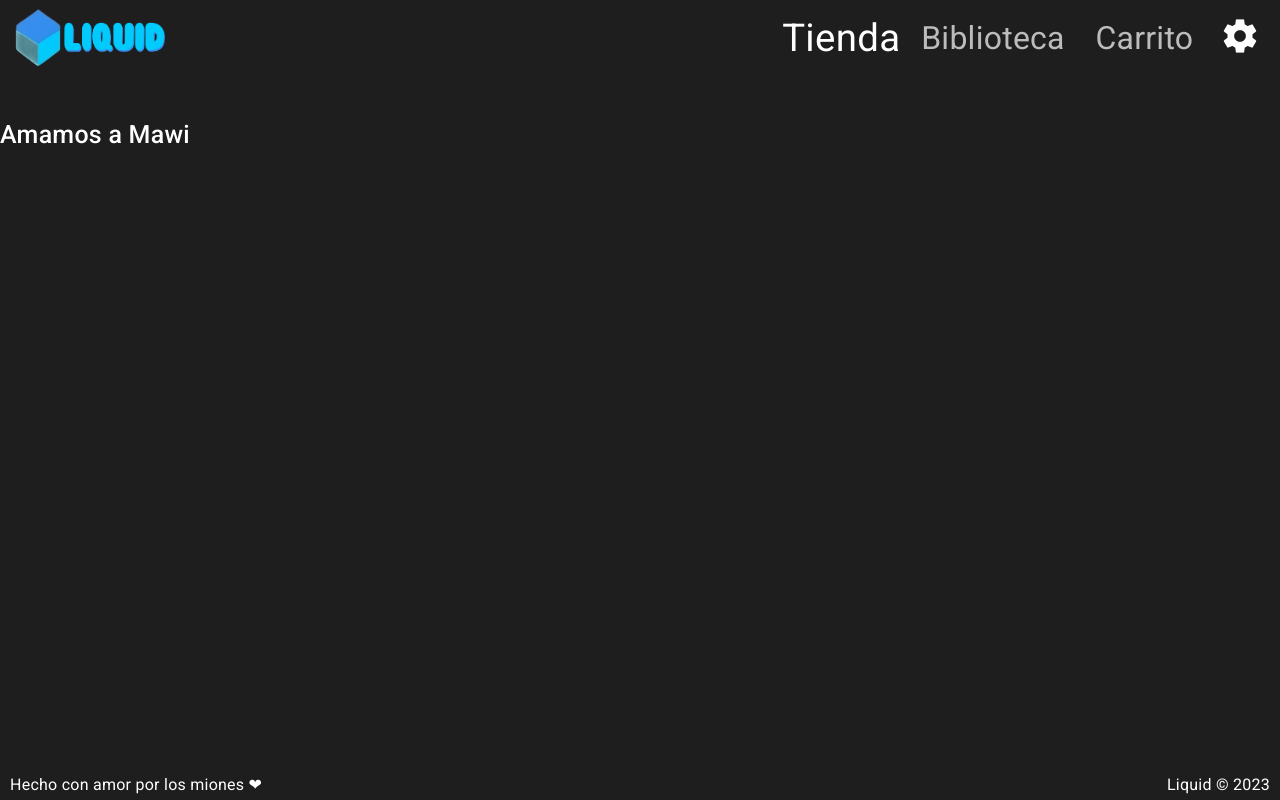
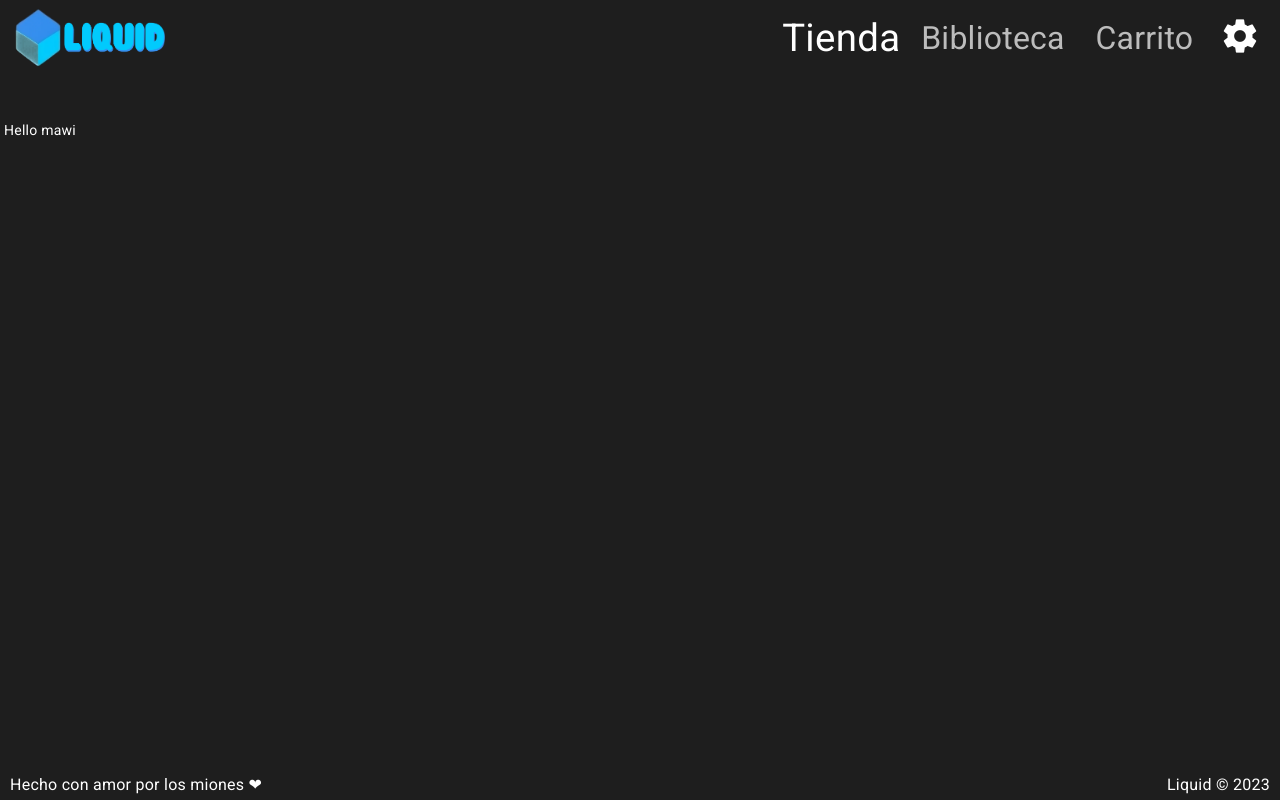
Before and after one commit to ElizondoStudios/liquid-games, an Angular app: page /inicio/tienda in a window 1280 px wide. Built offline with nearby package versions, Linux system fonts and the light colour scheme.

Commit message:
base: layout inicio hover en la navegación botón de configuración scroll en main

```diff
--- a/src/app/app.module.ts
+++ b/src/app/app.module.ts
@@ -9,6 +9,8 @@ import { LoginComponent } from './screens/login/login.component';
 import { NgbModule } from '@ng-bootstrap/ng-bootstrap';
 import { BibliotecaComponent } from './screens/biblioteca/biblioteca.component';
 import {MatIconModule} from '@angular/material/icon';
+import {MatTooltipModule} from '@angular/material/tooltip';
+import { CarritoComponent } from './screens/carrito/carrito.component';
 
 @NgModule({
   declarations: [
@@ -16,13 +18,15 @@ import {MatIconModule} from '@angular/material/icon';
     InicioComponent,
     TiendaComponent,
     LoginComponent,
-    BibliotecaComponent
+    BibliotecaComponent,
+    CarritoComponent
   ],
   imports: [
     BrowserModule,
     AppRoutingModule,
     NgbModule,
     MatIconModule,
+    MatTooltipModule,
   ],
   providers: [],
   bootstrap: [AppComponent]
--- a/src/app/layouts/inicio/inicio.component.css
+++ b/src/app/layouts/inicio/inicio.component.css
@@ -9,6 +9,9 @@
 
     .inicio main{
         height: 80vh;
+        max-height: 80vh;
+        overflow-y: auto;
+        overflow-x: hidden;
     }
 
     .inicio footer{
@@ -55,3 +58,10 @@
         width: auto;
         max-height: 60px;
     }
+#btn-config{
+    transition: all 0.25s ease-out;
+}
+
+#btn-config:hover{
+    transform: scale(1.1) rotate(-90deg);
+}
--- a/src/app/layouts/inicio/inicio.component.html
+++ b/src/app/layouts/inicio/inicio.component.html
@@ -1,16 +1,16 @@
 <div class="inicio">
     <header>
         <nav class="navbar navbar-custom">
-            <a class="titulo navbar-brand mx-3" href="#"><img src="../../../assets/logo.png" id="logo" alt="logo"></a>
+            <a class="titulo navbar-brand mx-3" routerLink="/inicio/tienda"><img src="../../../assets/logo.png" id="logo" alt="logo"></a>
             <div class="nav nav-links-custom">
-                <a routerLinkActive="active" class="titulo nav-item nav-link" href="/inicio/tienda" routerLink="/inicio/tienda">Tienda</a>
-                <a routerLinkActive="active" class="titulo nav-item nav-link" href="/inicio/biblioteca" routerLink="/inicio/biblioteca">Biblioteca</a>
-                <a routerLinkActive="active" class="titulo nav-item nav-link" href="/inicio/carrito" routerLink="/inicio/carrito">Carrito</a>
-                <button class="btn-icon" matTooltip="configuración"><mat-icon>settings</mat-icon></button>
+                <a routerLinkActive="active" class="titulo nav-item nav-link" routerLink="/inicio/tienda">Tienda</a>
+                <a routerLinkActive="active" class="titulo nav-item nav-link" routerLink="/inicio/biblioteca">Biblioteca</a>
+                <a routerLinkActive="active" class="titulo nav-item nav-link" routerLink="/inicio/carrito">Carrito</a>
+                <button id="btn-config" mat-raised-button class="btn-icon" matTooltip="Configuración"><mat-icon>settings</mat-icon></button>
             </div>
           </nav>
     </header>
-    <main>
+    <main class="perfect-scroll-custom">
         <router-outlet></router-outlet>
     </main>
     <footer>
--- a/src/app/layouts/inicio/inicio.routing.ts
+++ b/src/app/layouts/inicio/inicio.routing.ts
@@ -1,9 +1,11 @@
 import { Routes } from '@angular/router';
 import { TiendaComponent } from 'src/app/screens/tienda/tienda.component';
 import { BibliotecaComponent } from 'src/app/screens/biblioteca/biblioteca.component';
+import { CarritoComponent } from 'src/app/screens/carrito/carrito.component';
 
 export const InicioRoutes: Routes = [
     { path: 'tienda', component: TiendaComponent, data: { title: 'Tienda' } },
     { path: 'biblioteca', component: BibliotecaComponent, data: { title: 'Biblioteca' } },
+    { path: 'carrito', component: CarritoComponent, data: { title: 'Carrito' } },
     { path: '', redirectTo: 'tienda', pathMatch: 'full' }
 ];
--- /dev/null
+++ b/src/app/screens/carrito/carrito.component.html
@@ -0,0 +1 @@
+<p>carrito works!</p>
--- a/src/app/screens/tienda/tienda.component.html
+++ b/src/app/screens/tienda/tienda.component.html
@@ -1 +1 @@
-<span class="h1">Amamos a Mawi</span>
+<span>Hello mawi</span>
--- a/src/index.html
+++ b/src/index.html
@@ -5,7 +5,7 @@
   <title>Liquid Games</title>
   <base href="/">
   <meta name="viewport" content="width=device-width, initial-scale=1">
-  <link rel="icon" type="image/x-icon" href="favicon.ico">
+  <link rel="icon" type="image/x-icon" href="./assets/logo-icono.png">
   <link rel="preconnect" href="https://fonts.gstatic.com">
   <link href="https://fonts.googleapis.com/css2?family=Roboto:wght@300;400;500&display=swap" rel="stylesheet">
   <link href="https://fonts.googleapis.com/icon?family=Material+Icons" rel="stylesheet">
--- a/src/styles.css
+++ b/src/styles.css
@@ -28,3 +28,40 @@ body, :root{
         width: auto;
         height: auto;
     }
+
+/* Custom perfect scrollbar */
+.perfect-scroll-custom{
+    scrollbar-color: #aaaaaa transparent;
+    scrollbar-width: 6px;
+    padding-left: 4px;
+    padding-right: 4px;
+    padding-bottom: 4px;
+}
+
+    .perfect-scroll-custom:hover{
+        scrollbar-color: #999 transparent;
+    }
+
+.perfect-scroll-custom::-webkit-scrollbar{
+    width: 6px;
+    background-color: transparent;
+}
+
+.perfect-scroll-custom::-webkit-scrollbar-track{
+    background-color: transparent;
+}
+
+.perfect-scroll-custom::-webkit-scrollbar-thumb{
+    background-color: #aaaaaa;
+    border-radius: 6px;
+    transition: background-color .2s linear,width .2s ease-in-out;
+    -webkit-transition: background-color .2s linear,width .2s ease-in-out;
+}
+
+    .perfect-scroll-custom::-webkit-scrollbar-thumb:hover{
+        background-color: #999;
+    }
+
+.perfect-scroll-custom::-webkit-scrollbar-button{
+    display: none;
+}
```
Also changed, not shown: src/app/screens/carrito/carrito.component.ts (added, +10 -0 lines), src/app/screens/carrito/carrito.component.css (added), 1 other file (tests, documents, lock files or other folders).
